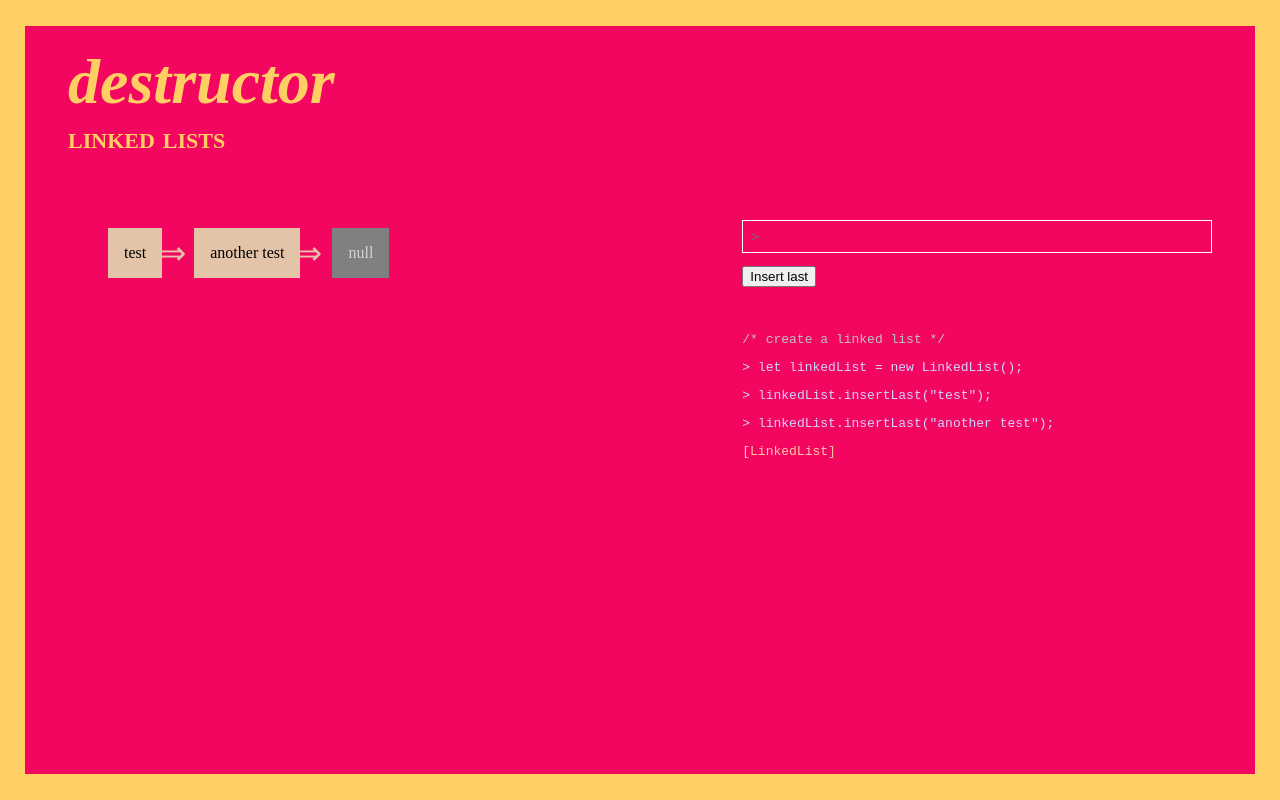
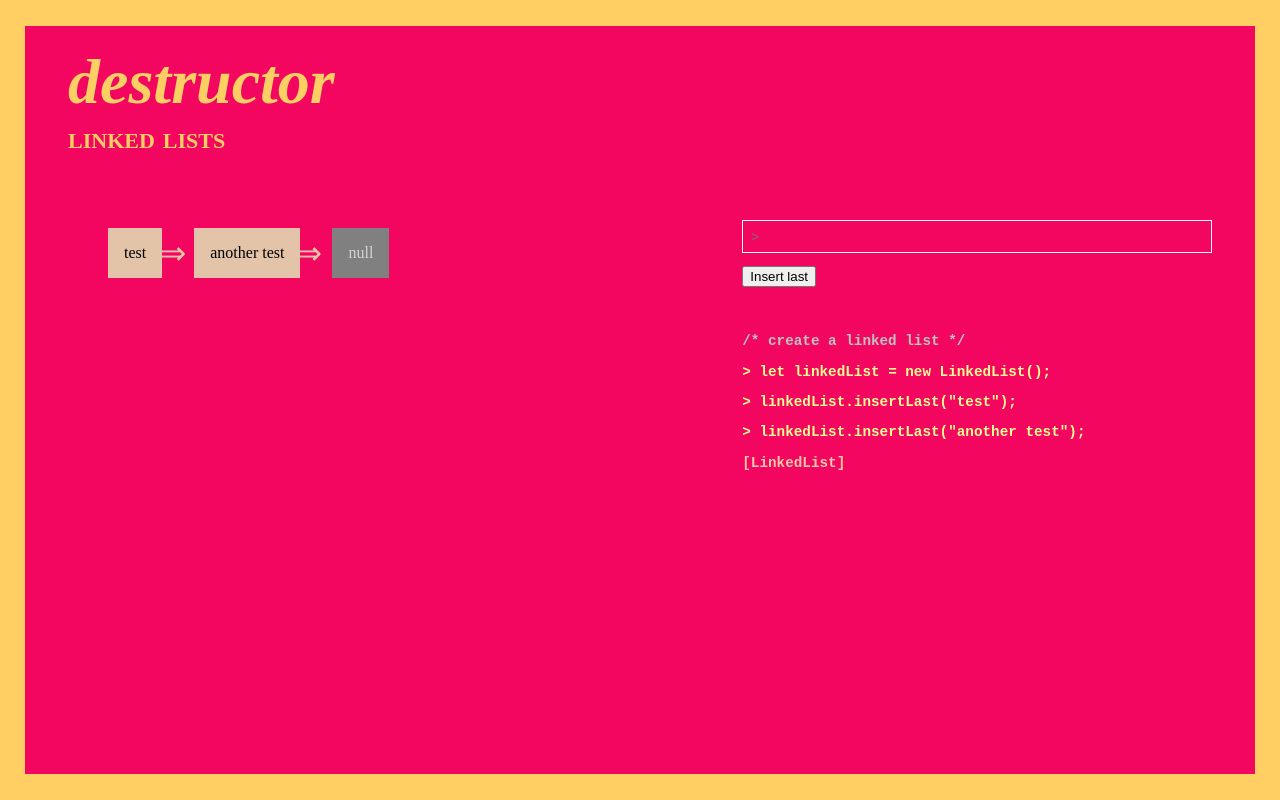
Before and after one commit to andre-kw/destructor, a React (Create React App) app: page / in a window 1280 px wide. Built offline with nearby package versions, Linux system fonts and the light colour scheme.

Commit message:
fixed some small things

```diff
--- a/src/components/App.css
+++ b/src/components/App.css
@@ -89,11 +89,14 @@ h2 {
   max-height: 33em;
   overflow-y: scroll;
   overflow-x: hidden;
+  font-size: 1.1em;
+  font-weight: bold;
 }
 
 
 .line-comment { color: #c1c1c1 }
-.line-input { color: #d3d3ff }
+.line-input { color: #fffd92; cursor: pointer }
+.line-input:hover { color: #2323aa }
 .line-output,
 .line-output-italic { color: #ffc6a9 }
 
--- a/src/routes/LinkedListPage.css
+++ b/src/routes/LinkedListPage.css
@@ -29,4 +29,5 @@
 
 .render-highlighted {
   background-color: blue;
+  color: #fff;
 }
--- a/src/routes/LinkedListPage.js
+++ b/src/routes/LinkedListPage.js
@@ -1,5 +1,4 @@
 import React, {Component} from 'react';
-import LinkedList from '../modules/LinkedList.js';
 import Console from '../components/Console';
 import AppContext from '../components/AppContext';
 import './LinkedListPage.css';
@@ -25,7 +24,6 @@ export default class LinkedListPage extends Component {
   constructor(props) {
     super(props);
 
-
     this.state = {
       console: [
         {text:'/* create a linked list */', type:'comment'},
@@ -36,7 +34,6 @@ export default class LinkedListPage extends Component {
       ],
       inputValue: '',
     };
-
 
     this.addNode = this.addNode.bind(this);
     this.showDetails = this.showDetails.bind(this);
@@ -54,7 +51,8 @@ export default class LinkedListPage extends Component {
 
   addNode(e) {
     e.preventDefault();
-    e.currentTarget.value.value = '';
+
+    if(this.state.inputValue === '') return;
 
     let nodeId = this.context.ds[0].insertLast(this.state.inputValue);
     this.state.console.push({
@@ -64,10 +62,11 @@ export default class LinkedListPage extends Component {
 
     this.context.renderDiagram();
     this.context.scrollConsole();
+    this.setState({inputValue: ''});
+    document.getElementById('value').value = '';
   }
 
   showDetails(node) {
-    // TODO: consider making console lines clickable to highlight nodes
     node = node ? node : {value:'null'};
     const nextNode = node.next ? node.next.value : 'null';
 
@@ -109,7 +108,7 @@ export default class LinkedListPage extends Component {
 
           <div className="ds-controls">
             <form onSubmit={(e) => this.addNode(e)}>
-              <input type="text" name="value" onKeyUp={(e) => this.setVar(e)} autoComplete="off" placeholder=">"></input>
+              <input type="text" name="value" id="value" onKeyUp={(e) => this.setVar(e)} autoComplete="off" placeholder=">"></input>
               <div>
                 <button type="button" onClick={this.addNode}>Insert last</button>
               </div>
```
